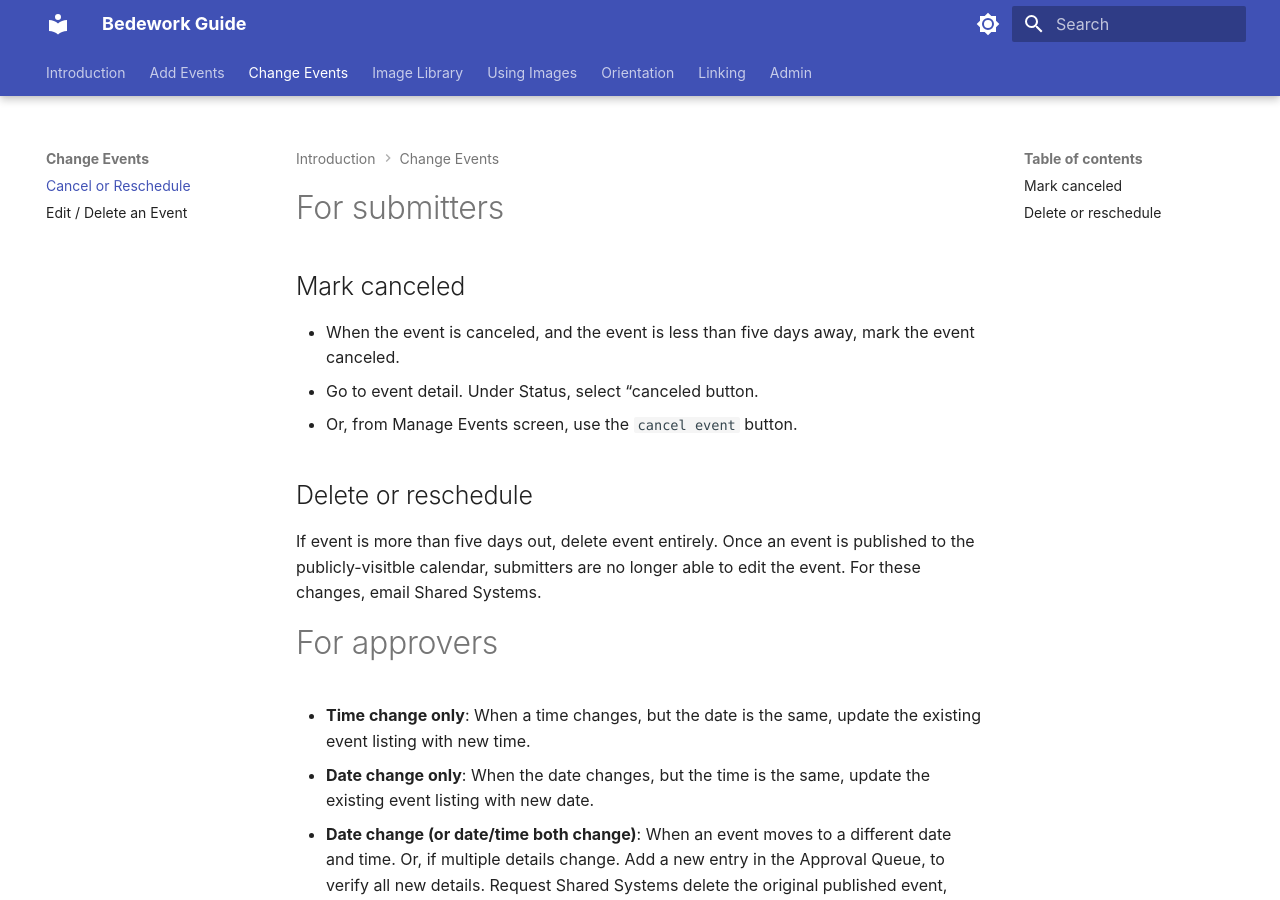
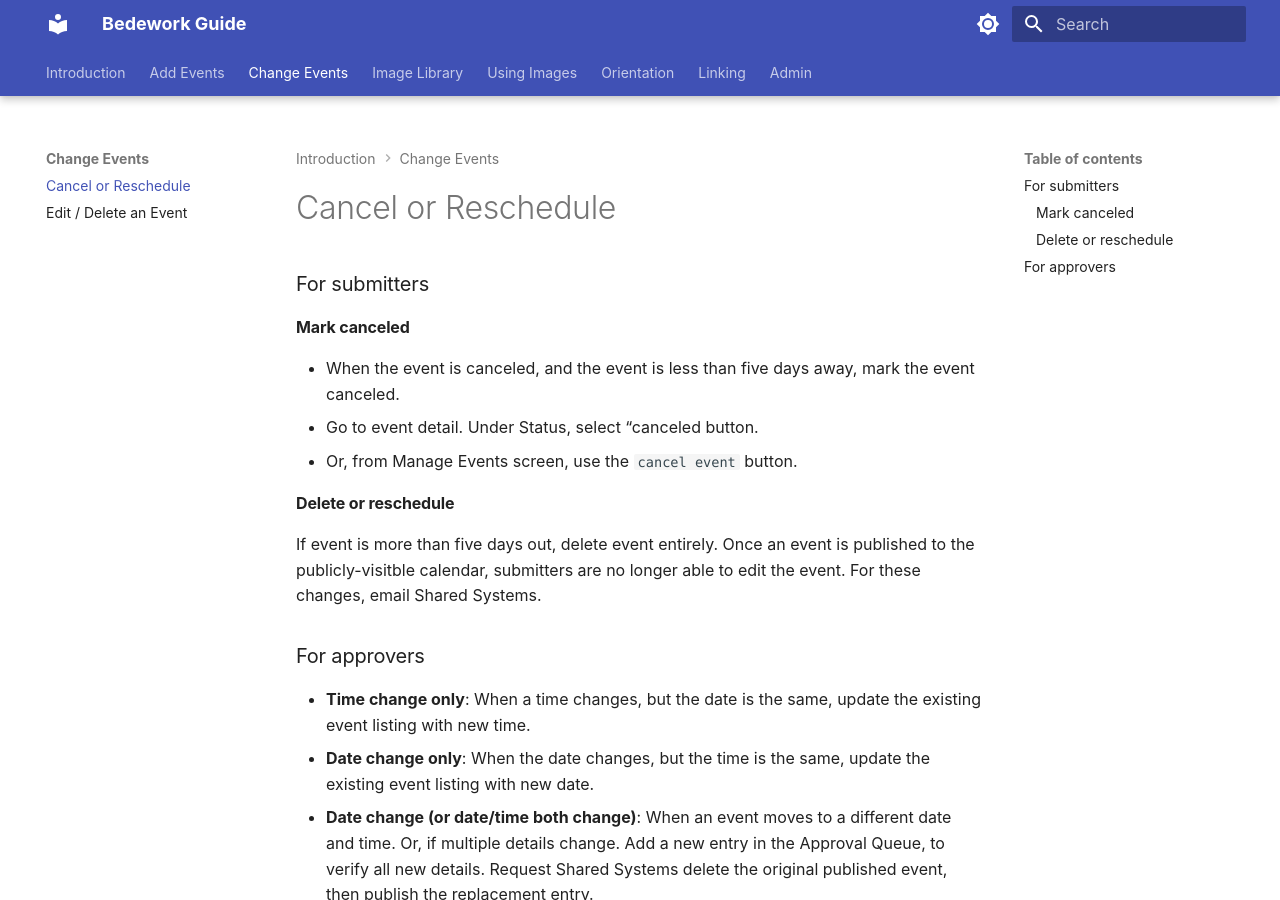
Before and after one commit to Nashville-Public-Library/bedework-docs, an MkDocs documentation site: the page built from docs/change-events/cancel.md, in a window 1280 px wide and 900 px high. Built offline with MkDocs 1.6.1 and Material for MkDocs 9.7.7, drawn with Linux system fonts in a browser that asks for light colours.

Commit message:
fix headings for table of contents

```diff
--- a/docs/change-events/cancel.md
+++ b/docs/change-events/cancel.md
@@ -3,19 +3,19 @@ title: Cancel or Reschedule
 sidebar_position: 1
 ---
 
-# For submitters
+### For submitters
 
-## Mark canceled
+#### Mark canceled
 
 - When the event is canceled, and the event is less than five days away, mark the event canceled.
   - Go to event detail. Under Status, select “canceled button.
   - Or, from Manage Events screen, use the `cancel event` button.
 
-## Delete or reschedule
+#### Delete or reschedule
 
 If event is more than five days out, delete event entirely. Once an event is published to the publicly-visitble calendar, submitters are no longer able to edit the event.  For these changes, email Shared Systems.
 
-# For approvers
+### For approvers
 
 - **Time change only**: When a time changes, but the date is the same, update the existing event listing with new time.
 - **Date change only**: When the date changes, but the time is the same, update the existing event listing with new date.
```
